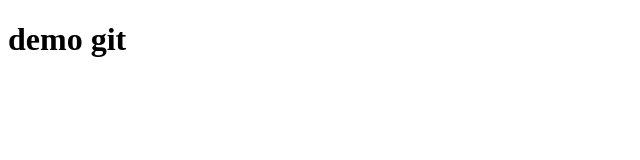
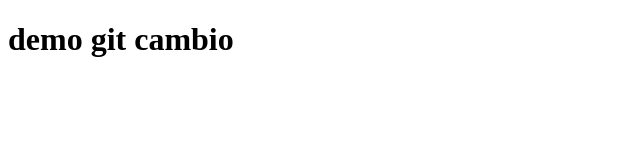
Before and after one commit to NSToala/workshop, a plain HTML site: page index.html in a window 1280 px wide. Shown: the whole page, without its empty margins (0-640 px from the left). Drawn offline with Linux system fonts and the light colour scheme.

Commit message:
fix: se modifico el index

```diff
--- a/index.html
+++ b/index.html
@@ -7,6 +7,6 @@
     <title>GIT</title>
 </head>
 <body>
-    <h1>demo git</h1>
+    <h1>demo git cambio</h1>
 </body>
 </html>
```
